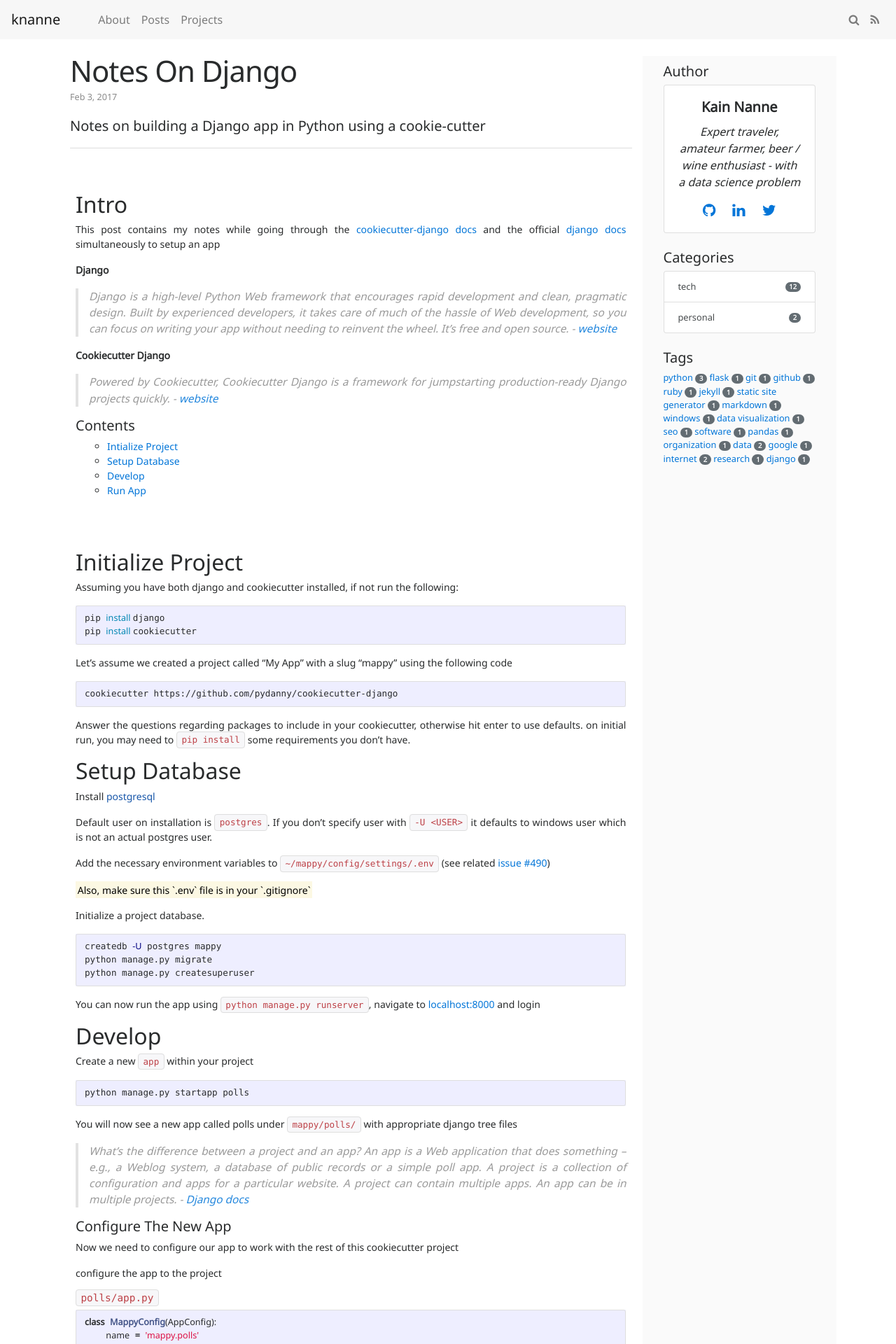
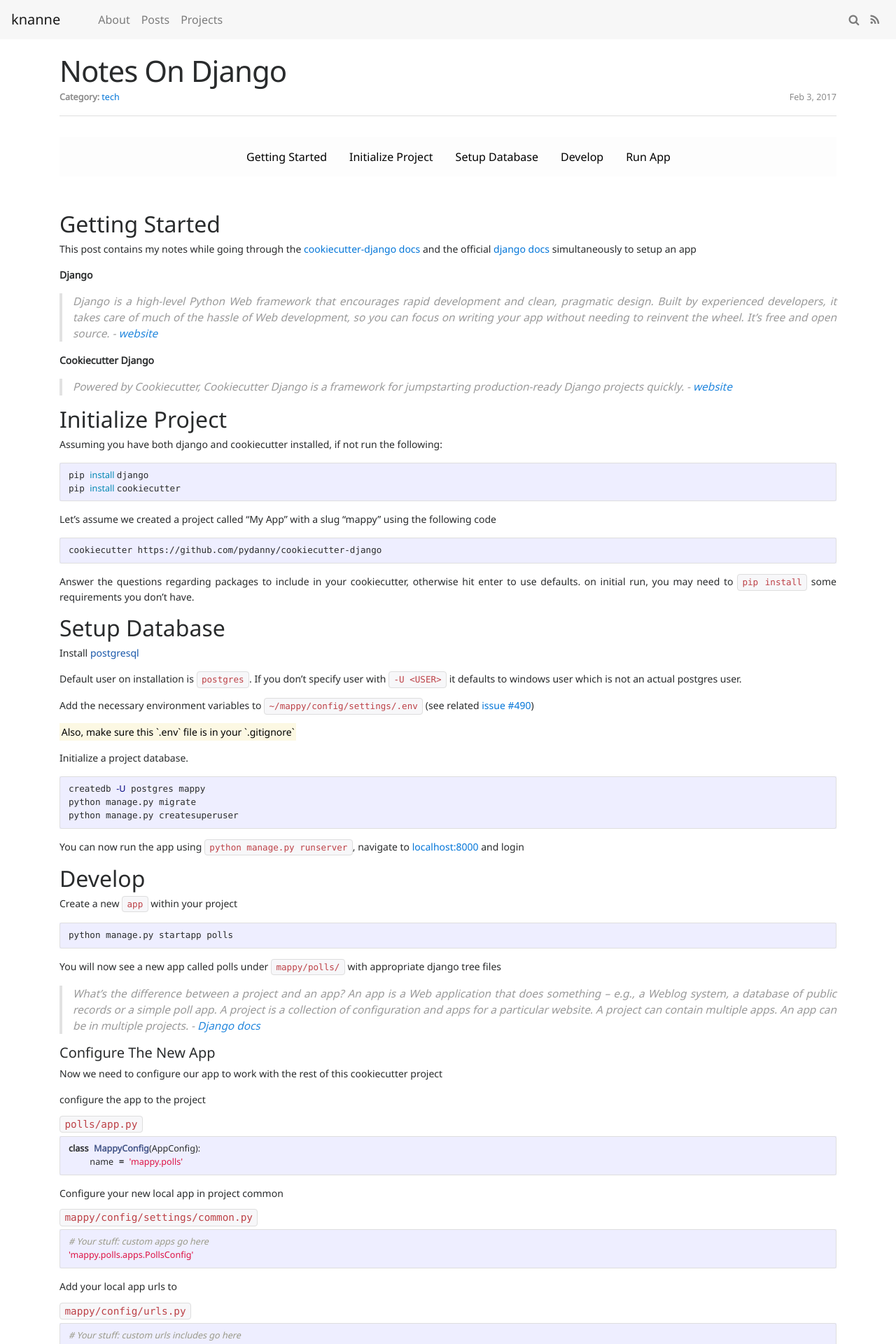
Before and after one commit to knanne/knanne.github.io, a Jekyll site: the page built from _posts/2017-02-03-Notes on Django.md, in a window 1280 px wide. Shown: the top 1920 px of the page at 70% size. Built offline with Jekyll 4.4.1, drawn with Linux system fonts in a browser that asks for light colours.

Commit message:
try scrollspy on posts

````diff
--- a/_includes/header.html
+++ b/_includes/header.html
@@ -1,4 +1,4 @@
-<div class="navbar navbar-toggleable-md navbar-light bg-faded mb-4">
+<div class="navbar navbar-light bg-faded navbar-toggleable-md mb-4">
 
             <!-- button for navbar items when collapsed -->
             <button class="navbar-toggler navbar-toggler-right" type="button" data-toggle="collapse" data-target="#navbarSupportedContent" aria-controls="navbarSupportedContent" aria-expanded="false" aria-label="Toggle navigation">
--- a/_layouts/post.html
+++ b/_layouts/post.html
@@ -5,32 +5,42 @@
 <div class="container-fluid">
   <div class="row">
 
+    <!--
     <nav class="col-lg-3 push-lg-9 hidden-md-down post-sidebar">
       {% include sidebar.html %}
     </nav>
+    -->
 
-    <div class="col-lg-9 pull-lg-3 post">
-
+    <div class="post"> <!-- col-lg-9 pull-lg-3 -->
       <article itemscope itemtype="http://schema.org/BlogPosting">
-
         <header class="post-header">
           <h1 class="post-title" itemprop="name headline">{{ page.title | escape }}</h1>
           <p class="post-meta">
-            <time datetime="{{ page.date | date_to_xmlschema }}" itemprop="datePublished">{{ page.date | date: "%b %-d, %Y" }}</time>
+            <b>Category:</b>
+            {% for cat in page.categories %}
+              <a href="{{ site.base_url }}/posts/#{{ cat }}" rel="tooltip" title="Go to Category" itemprop="genre">{{ cat }}{% unless forloop.last %}, {% endunless %}</a>
+            {% endfor %}
+            <time class="pull-right" datetime="{{ page.date | date_to_xmlschema }}" itemprop="datePublished">{{ page.date | date: "%b %-d, %Y" }}</time>
           </p>
-          <p class="lead">{{ page.excerpt | strip_html }}</p>
+          <!-- post excerpt used only in cards
+          <p class="lead" itemprop="about">{{ page.excerpt | strip_html }}</p> -->
         </header>
 
+        <nav id="post-nav" class="navbar post-nav flex">
+          <ul class="nav justify-content-center">
+            {% for section in page.sections %}
+              <li class="nav-item">
+                <a class="nav-link {% if forloop.first %}active{% endif %}" href="#{{ section | replace: ' ', '_' | downcase }}">{{ section }}</a>
+              </li>
               <br>
+            {% endfor %}
+          </ul>
+        </nav>
 
-        <div class="post-box">
         <div class="post-content" itemprop="articleBody">
           {{ page.content | remove: page.excerpt }}
         </div>
-        </div>
-
         <br>
-
         <footer class="post-footer">
           <p class="post-meta">
             {% if page.last-modified-date == nil %}
@@ -38,14 +48,14 @@
             {% else %}
               <time class='text-muted' datetime="{{ page.last-modified-date | date_to_xmlschema }}" itemprop="dateModified">Last Modified: {{ page.last-modified-date | date: "%b %-d, %Y at %H:%M" }}</time>
             {% endif %}
-            <br>
+            <span class="pull-right">
               <b>Tags:</b>
               {% for tag in page.tags %}
                 <a href="{{ site.base_url }}/tags/#{{ tag }}" rel="tooltip" title="Go to Tag" itemprop="keywords">{{ tag }}{% unless forloop.last %}, {% endunless %}</a>
               {% endfor %}
+            </span>
           </p>
         </footer>
-
       </article>
 
       <!-- Social Buttons
@@ -71,6 +81,5 @@
       -->
 
     </div>
-
   </div>
 </div>
--- a/_posts/2017-02-03-Notes on Django.md
+++ b/_posts/2017-02-03-Notes on Django.md
@@ -3,13 +3,15 @@
 categories: [tech]
 tags: [django, python]
 author: Kain Nanne
+sections: [Getting Started, Initialize Project, Setup Database, Develop, Run App]
 ---
 
 Notes on building a Django app in Python using a cookie-cutter
 
 <!-- excerpt separator -->
 
-## Intro
+<div id="getting_started"></div>
+## Getting Started
 
 This post contains my notes while going through the [cookiecutter-django docs](http://cookiecutter-django.readthedocs.io/en/latest/) and the official [django docs](https://docs.djangoproject.com/) simultaneously to setup an app
 
@@ -21,16 +23,7 @@
 
 > Powered by Cookiecutter, Cookiecutter Django is a framework for jumpstarting production-ready Django projects quickly. - [website](https://github.com/pydanny/cookiecutter-django)
 
-#### Contents
-- [Intialize Project](#initialize_project)
-- [Setup Database](#setup_database)
-- [Develop](#develop)
-- [Run App](#run_app)
-
-<br>
-<br>
-
-<a id="initialize_project"></a>
+<div id="initialize_project"></div>
 ## initialize project
 
 Assuming you have both django and cookiecutter installed, if not run the following:
@@ -48,7 +41,7 @@
 
 Answer the questions regarding packages to include in your cookiecutter, otherwise hit enter to use defaults. on initial run, you may need to `pip install` some requirements you don't have.
 
-<a id="setup_database"></a>
+<div id="setup_database"></div>
 ## setup database
 
 Install [postgresql]()
@@ -69,7 +62,7 @@
 
 You can now run the app using `python manage.py runserver`, navigate to [localhost:8000](http://127.0.0.1:8000/) and login
 
-<a id="develop"></a>
+<div id="develop"></div>
 ## develop
 
 Create a new `app` within your project
@@ -171,7 +164,7 @@
 
 > Migrations are very powerful and let you change your models over time, as you develop your project, without the need to delete your database or tables and make new ones - it specializes in upgrading your database live, without losing data. - [Django docs](https://docs.djangoproject.com/en/1.10/intro/tutorial02/)
 
-<a id="run_app"></a>
+<div id="run_app"></div>
 ## run app
 
 ```shell
--- a/assets/main.scss
+++ b/assets/main.scss
@@ -54,6 +54,12 @@
 h1, h2, h3, h4, h5 {
   text-transform: capitalize;
 }
+body {
+  position: relative;
+}
+.active {
+  color: $brand-color;
+}
 
 /* CONTAINERS */
 .subcontainer {
@@ -82,35 +88,39 @@
   background-color: $background-color-grey;
   padding: 1%;
 }
-.post-box {
-  display: block;
-  padding: 1%;
-  text-align: center;
-  /*background-color: $background-color-grey;*/
+.post-header {
+  border-bottom: 1px solid $border-color;
+}
+.post-nav {
+  width: 100%;
+  z-index: 10;
+  background-color: $background-color;
+}
+.post-nav a {
+  color: $text-color;
+  max-height: 50px;
+}
+.post-nav a:hover, a:active {
+  color: $brand-color;
+  border-bottom: 1px solid $brand-color;
 }
 .post-content {
+  margin-top: 50px;
   display: inline-block;
   font-size: $base-font-size;
   text-align: justify;
 }
-.post-content ul {
-  list-style-type: circle;
-  padding-left: 15px;
-}
-.post-header {
-  border-bottom: 1px solid $border-color;
-}
 .post-footer {
   border-top: 1px solid $border-color;
+}
+.post-social {
+  display: inline-block;
+  text-align: left;
 }
 .post-comments {
   display: block;
   text-align: center;
   width: auto;
-}
-.post-social {
-  display: inline-block;
-  text-align: left;
 }
 
 // MATERIAL CARDS
````
Also changed, not shown: _includes/foot_scripts.html (+23 -0 lines), _posts/2017-02-01-Manage your online data.md (+4 -0 lines). Lines whose indentation alone changed are shown as unchanged.
